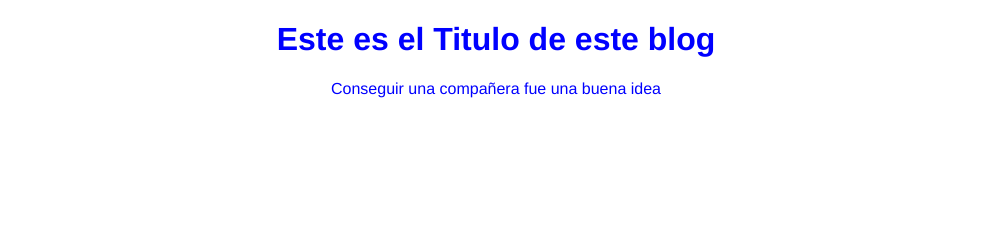
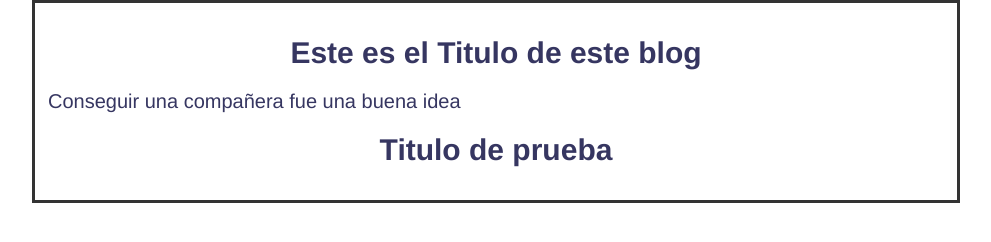
Before and after one commit to diegoalex40/hyperblog, a plain HTML site: page index.html in a window 1280 px wide. Shown: the whole page, without its empty margins (144-1135 px from the left). Drawn offline with Linux system fonts and the light colour scheme.

Commit message:
Actulizacion de css y html

```diff
--- a/css/style.css
+++ b/css/style.css
@@ -2,5 +2,23 @@ body
 {
     text-align: center;
     font-family: 'Franklin Gothic Medium';
-    color: blue;
+    color: rgb(54, 54, 97);
+    font-size: 20px;
+    margin: 0 auto;
+    padding: 0%;
 }
+
+#container
+{
+    text-align: left;
+    width: 70%;
+    border: 1mm solid #333;
+    margin: 0 auto;
+    padding: 1% ;
+}
+
+#texto h1
+{
+    text-align: center;
+    font-size: 30px;
+}
--- a/index.html
+++ b/index.html
@@ -5,7 +5,12 @@
     <link rel="stylesheet" href="/css/style.css">
 </head>
 <body>
-    <h1> Este es el Titulo de este blog</h1>
-    <p> Conseguir una compañera fue una buena idea</p>
+    <div id="container">
+        <div id="texto">
+            <h1> Este es el Titulo de este blog</h1>
+            <p> Conseguir una compañera fue una buena idea</p>
+            <h1> Titulo de prueba</h1>
+        </div>
+    </div>
 </body>
 </html>
```
Also changed, not shown: Notas.txt.
